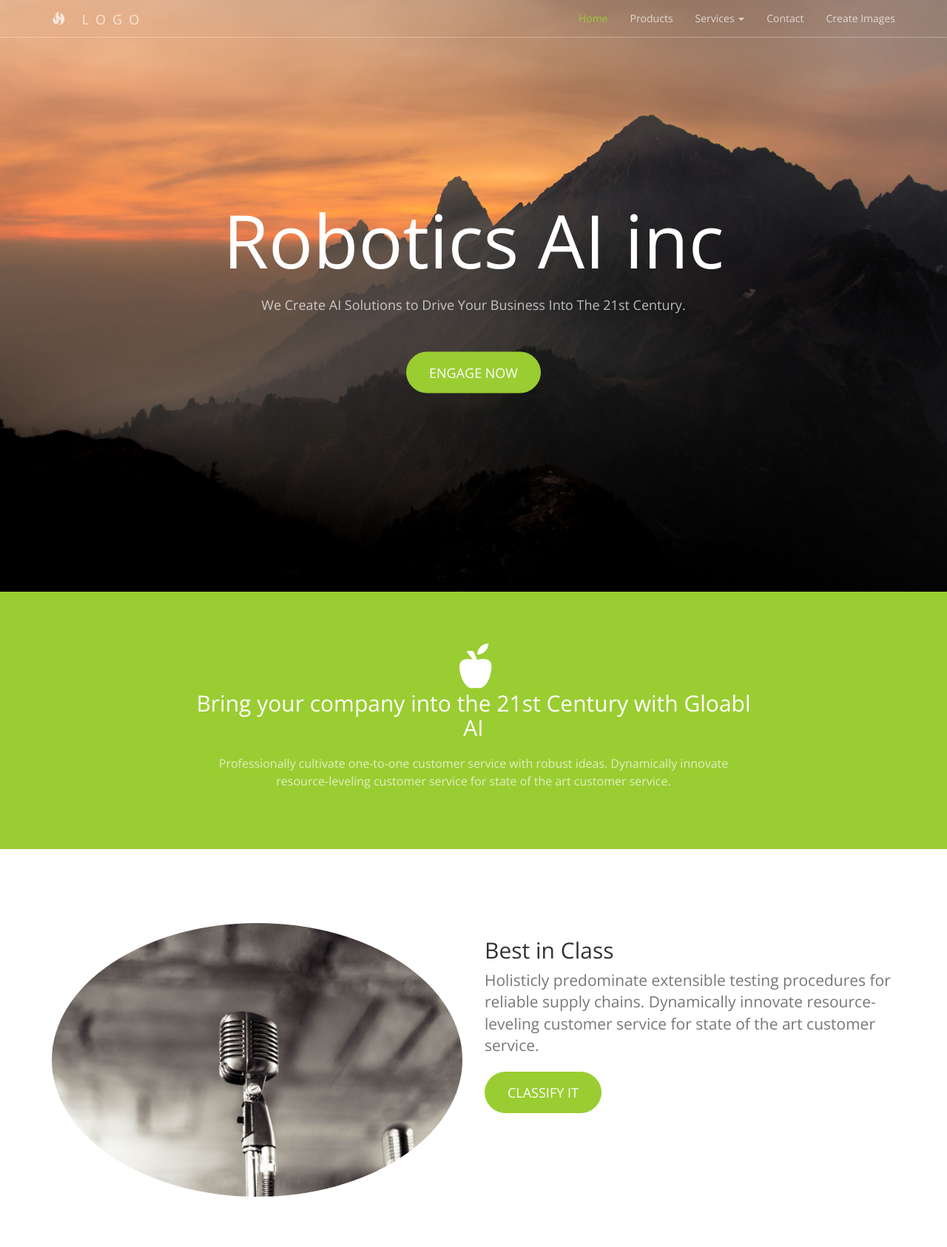
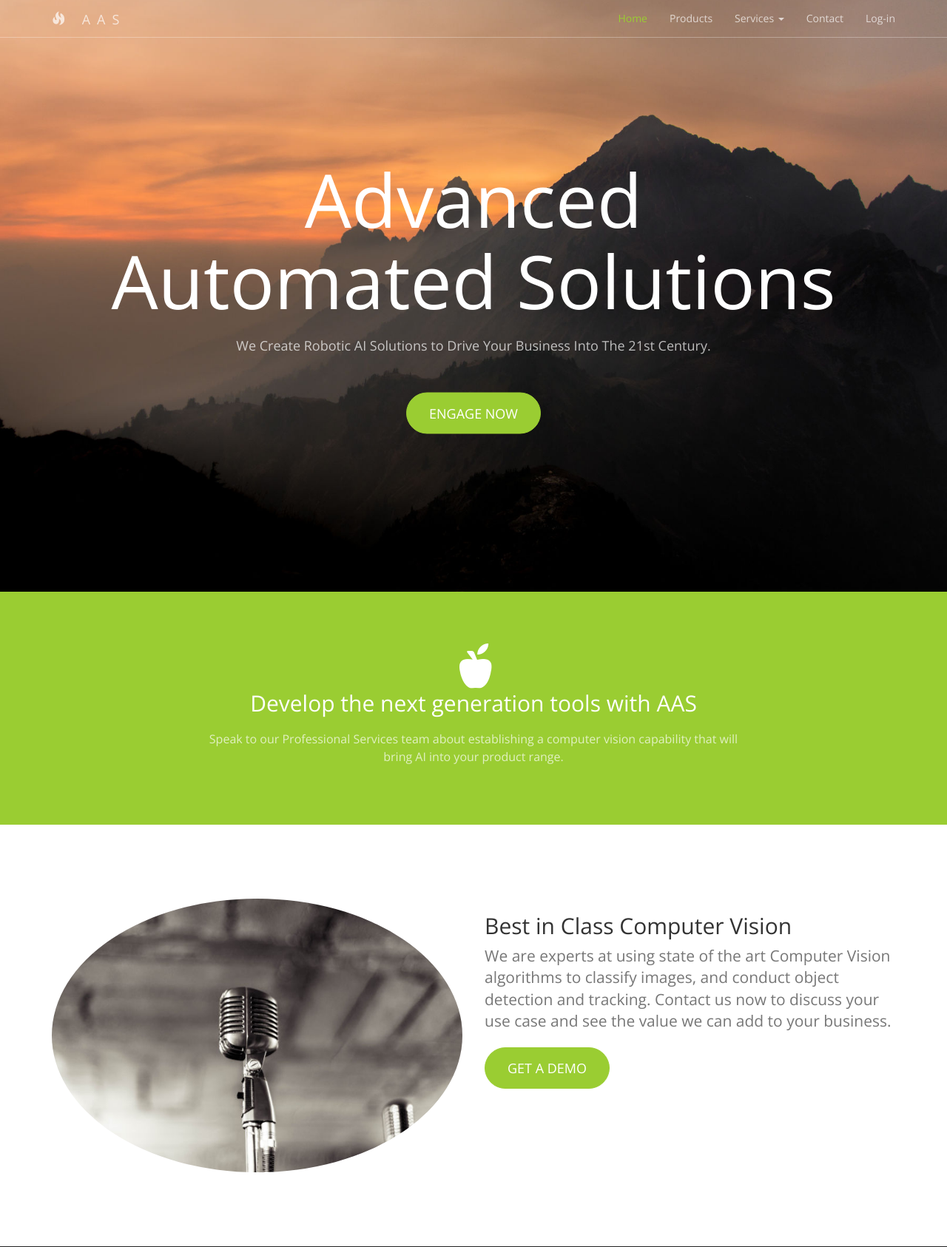
Before and after one commit to tobieabel/Static_Website, a Flask app: page / in a window 1280 px wide. Shown: the top 1686 px of the page at 74% size. Run offline with Flask 2, Linux system fonts and the light colour scheme; some libraries are stand-ins or nearby versions.

Commit message:
New Content for index

```diff
--- a/templates/index.html
+++ b/templates/index.html
@@ -11,7 +11,7 @@ Although you can use them, for a more unique website, replace these images with
     <meta name="viewport" content="width=device-width, initial-scale=1">
     <!-- The above 3 meta tags *must* come first in the head; any other head content must come *after* these tags -->
 
-    <title>Robotics AI</title>
+    <title>AAS - Robotics and AI</title>
 
     <!-- Bootstrap Core CSS -->
     <link href="static/bootstrap.min.css" rel="stylesheet">
@@ -46,7 +46,7 @@ Although you can use them, for a more unique website, replace these images with
                 </button>
                 <a class="navbar-brand" href="#">
                 	<span class="glyphicon glyphicon-fire"></span>
-                	LOGO
+                	AAS
                 </a>
             </div>
             <!-- Navbar links -->
@@ -70,7 +70,7 @@ Although you can use them, for a more unique website, replace these images with
                         <a href="#">Contact</a>
                     </li>
 		    <li>
-                        <a href="https://roboticsaiapp2.nw.r.appspot.com/">Create Images</a>
+                        <a href="https://roboticsaiapp2.nw.r.appspot.com/">Log-in</a>
                     </li>
                 </ul>
 
@@ -82,8 +82,8 @@ Although you can use them, for a more unique website, replace these images with
     <header>
         <div class="header-content">
             <div class="header-content-inner">
-                <h1>Robotics AI inc</h1>
-                <p>We Create AI Solutions to Drive Your Business Into The 21st Century.</p>
+                <h1>Advanced Automated Solutions</h1>
+                <p>We Create Robotic AI Solutions to Drive Your Business Into The 21st Century.</p>
                 <a href="#" class="btn btn-primary btn-lg">Engage Now</a>
             </div>
         </div>
@@ -95,8 +95,8 @@ Although you can use them, for a more unique website, replace these images with
             <div class="row">
                 <div class="col-lg-8 col-lg-offset-2">
                 	<span class="glyphicon glyphicon-apple" style="font-size: 60px"></span>
-                    <h2 class="section-heading">Bring your company into the 21st Century with Gloabl AI</h2>
-                    <p class="text-light">Professionally cultivate one-to-one customer service with robust ideas. Dynamically innovate resource-leveling customer service for state of the art customer service.</p>
+                    <h2 class="section-heading">Develop the next generation tools with AAS</h2>
+                    <p class="text-light">Speak to our Professional Services team about establishing a computer vision capability that will bring AI into your product range.</p>
                 </div>
             </div>
         </div>
@@ -110,9 +110,9 @@ Although you can use them, for a more unique website, replace these images with
                     <img class="img-responsive img-circle center-block" src="static/microphone.jpg" alt="">
                 </div>
                 <div class="col-sm-6">
-                	<h2 class="section-header">Best in Class</h2>
-                	<p class="lead text-muted">Holisticly predominate extensible testing procedures for reliable supply chains. Dynamically innovate resource-leveling customer service for state of the art customer service.</p>
-                	<a href="#" class="btn btn-primary btn-lg">Classify It</a>
+                	<h2 class="section-header">Best in Class Computer Vision</h2>
+                	<p class="lead text-muted">We are experts at using state of the art Computer Vision algorithms to classify images, and conduct object detection and tracking.  Contact us now to discuss your use case and see the value we can add to your business.</p>
+                	<a href="#" class="btn btn-primary btn-lg">Get a demo</a>
                 </div>
 
             </div>
@@ -125,8 +125,8 @@ Although you can use them, for a more unique website, replace these images with
             <div class="row">
                 <div class="col-sm-6">
                 	<h2 class="section-header">Superior Quality</h2>
-                	<p class="lead text-light">Holisticly predominate extensible testing procedures for reliable supply chains. Dynamically innovate resource-leveling customer service for state of the art customer service.</p>
-                	<a href="#" class="btn btn-default btn-lg">Test It</a>
+                	<p class="lead text-light">Our process starts from first principles, understanding your domain and the hardware you need to capture your images.  We then build up a data set and model base to provide 98% accuracy, and work with you to deploy your solution to the cloud or edge device.</p>
+                	<a href="#" class="btn btn-default btn-lg">Case Studies</a>
                 </div>
                 <div class="col-sm-6">
                     <img class="img-responsive img-circle center-block" src="static/iphone.jpg" alt="">
@@ -157,7 +157,7 @@ Although you can use them, for a more unique website, replace these images with
 			<a href="#">
 				<div class="col-md-4 promo-item item-3">
 					<h3>
-						Deploy AI
+						Test and Deploy
 					</h3>
 				</div>
             </a>
@@ -167,9 +167,9 @@ Although you can use them, for a more unique website, replace these images with
 	<!-- Content 3 -->
      <section class="content content-3">
         <div class="container">
-			<h2 class="section-header"><span class="glyphicon glyphicon-pushpin text-primary"></span><br> Sanity Check</h2>
-			<p class="lead text-muted">Holisticly predominate extensible testing procedures for reliable supply chains. Dynamically innovate resource-leveling customer service for state of the art customer service.</p>
-                    <a href="#" class="btn btn-primary btn-lg">Check Now</a>
+			<h2 class="section-header"><span class="glyphicon glyphicon-pushpin text-primary"></span><br>Part of Your Team</h2>
+			<p class="lead text-muted">At AAS we have years of experience with both Computer Vision and consultancy work with customers across multiple domains including Retail, Warehousing and Hospitality.  Whatever products or processes you are thinking about improving through the use of computer vision and AI, let us be your guide in this brave new world.</p>
+                    <a href="#" class="btn btn-primary btn-lg">Lets Talk!</a>
             </div>
         </div>
     </section>
@@ -181,15 +181,15 @@ Although you can use them, for a more unique website, replace these images with
         <div class="contact">
         	<div class="container">
 				<h2 class="section-heading">Contact Us</h2>
-				<p><span class="glyphicon glyphicon-earphone"></span><br> +1(23) 456 7890</p>
-				<p><span class="glyphicon glyphicon-envelope"></span><br> info@example.com</p>
+				<p><span class="glyphicon glyphicon-earphone"></span><br>Drop us a line now</p>
+				<p><span class="glyphicon glyphicon-envelope"></span><br> Sales@AdvancedAutomatedSolutions.co.uk</p>
         	</div>
         </div>
 
         <!-- Copyright etc -->
         <div class="small-print">
         	<div class="container">
-        		<p>Copyright &copy; Example.com 2015</p>
+        		<p>Copyright &copy; AAS Ltd 2021</p>
         	</div>
         </div>
 
```
